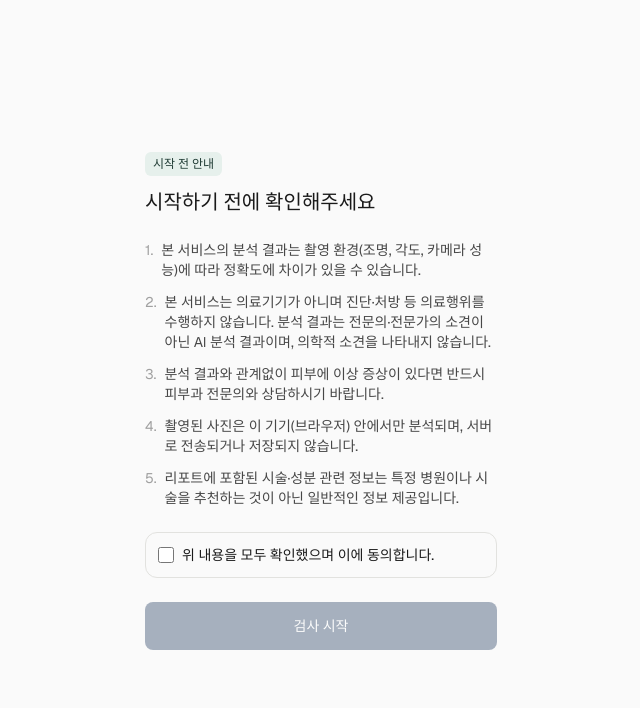
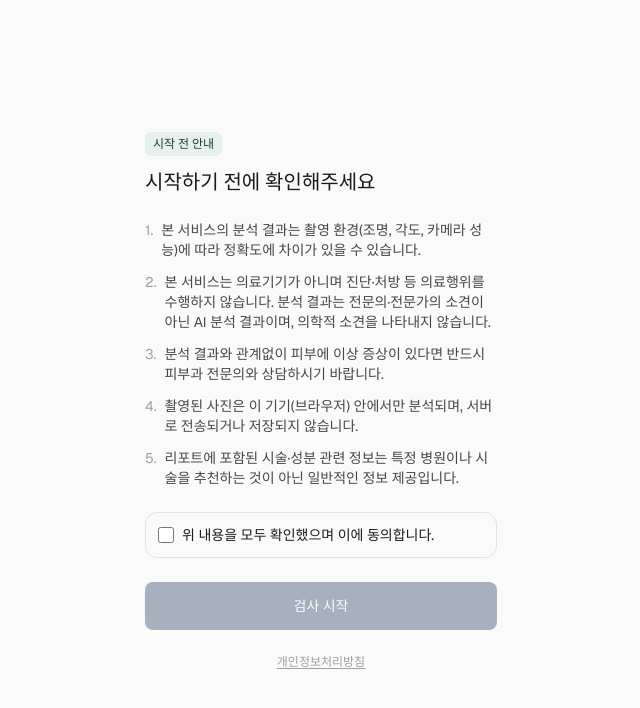
Before and after one commit to Blissglobals/skinai-advisory, a Next.js app: page /ko/consent in a window 1280 px wide. Shown: the top 708 px of the page, without its empty margins (319-959 px from the left). Built offline with nearby package versions, Linux system fonts and the light colour scheme.

Commit message:
Add privacy policy page
Reflects current app behavior accurately: face analysis runs entirely
client-side, no personal data is collected or stored server-side.
Linked from home and consent screens. Falls back to Korean for
zh-TW/zh-CN until translated.

```diff
--- a/src/app/[locale]/page.tsx
+++ b/src/app/[locale]/page.tsx
@@ -40,6 +40,12 @@ export default async function Home({
       </Link>
 
       <p className="text-xs text-foreground/40">{dict.home.footnote}</p>
+      <Link
+        href={`/${locale}/privacy`}
+        className="text-xs text-foreground/40 underline underline-offset-2"
+      >
+        {dict.privacy.linkLabel}
+      </Link>
     </div>
   );
 }
--- /dev/null
+++ b/src/app/[locale]/privacy/page.tsx
@@ -0,0 +1,41 @@
+import { notFound } from "next/navigation";
+import { isLocale } from "@/i18n/config";
+import { getDictionary } from "@/i18n/getDictionary";
+
+export default async function PrivacyPage({
+  params,
+}: {
+  params: Promise<{ locale: string }>;
+}) {
+  const { locale } = await params;
+  if (!isLocale(locale)) notFound();
+  const dict = await getDictionary(locale);
+
+  return (
+    <div className="app-shell gap-6 overflow-y-auto">
+      <div>
+        <h1 className="text-xl font-medium">{dict.privacy.title}</h1>
+        <p className="mt-1 text-xs text-foreground/50">{dict.privacy.effectiveDate}</p>
+      </div>
+
+      <p className="text-sm text-foreground/80">{dict.privacy.intro}</p>
+
+      <div className="flex flex-col gap-5">
+        {dict.privacy.sections.map((section) => (
+          <div key={section.heading}>
+            <h2 className="text-sm font-medium">{section.heading}</h2>
+            <div className="mt-1.5 flex flex-col gap-1">
+              {section.body.map((line) => (
+                <p key={line} className="text-xs text-foreground/70">
+                  {line}
+                </p>
+              ))}
+            </div>
+          </div>
+        ))}
+      </div>
+
+      <p className="text-xs text-foreground/40">{dict.privacy.footer}</p>
+    </div>
+  );
+}
--- a/src/components/ConsentView.tsx
+++ b/src/components/ConsentView.tsx
@@ -1,6 +1,7 @@
 "use client";
 
 import { useState } from "react";
+import Link from "next/link";
 import { useRouter } from "next/navigation";
 import type { Dictionary } from "@/i18n/getDictionary";
 
@@ -50,6 +51,13 @@ export default function ConsentView({
       >
         {dict.consent.start}
       </button>
+
+      <Link
+        href={`/${locale}/privacy`}
+        className="text-center text-xs text-foreground/40 underline underline-offset-2"
+      >
+        {dict.privacy.linkLabel}
+      </Link>
     </div>
   );
 }
--- a/src/i18n/dictionaries/ko.ts
+++ b/src/i18n/dictionaries/ko.ts
@@ -17,6 +17,69 @@ const ko = {
     ],
     cta: "무료로 스캔 시작하기",
     footnote: "본 서비스는 의학적 진단이 아닌 일반 정보 제공을 목적으로 합니다.",
+  },
+
+  privacy: {
+    title: "개인정보처리방침",
+    effectiveDate: "시행일자: 2026년 8월 2일",
+    intro:
+      "블리스글로벌스(이하 \"회사\")는 SkinAI Advisory 서비스(이하 \"서비스\")를 운영하며, 이용자의 개인정보를 소중히 다루고 있습니다. 본 방침은 서비스 이용 과정에서 개인정보가 어떻게 처리되는지 안내합니다.",
+    sections: [
+      {
+        heading: "1. 처리하는 개인정보 항목 및 처리 방법",
+        body: [
+          "현재 서비스는 다음과 같은 방식으로 운영됩니다.",
+          "· 카메라로 촬영되는 얼굴 영상은 이용자의 기기(브라우저) 내에서만 분석되며, 회사의 서버로 전송되거나 저장되지 않습니다.",
+          "· 나이 입력값은 결과 화면에서 또래 비교를 보여주기 위해 이용자의 기기 내에서만 일시적으로 사용되며, 서버로 전송되거나 저장되지 않습니다.",
+          "· 이 외에 회사가 별도로 수집·저장하는 개인정보는 없습니다.",
+        ],
+      },
+      {
+        heading: "2. 개인정보의 수집 및 이용 목적",
+        body: [
+          "현재 버전의 서비스는 회사가 개인정보를 수집·보유하지 않으므로 해당 사항이 없습니다. 다만 향후 서비스 개선(예: 상세 리포트 발송, 상담 연동 등)을 위해 개인정보 처리가 필요해지는 경우, 사전에 본 방침을 개정하고 별도의 동의 절차를 거쳐 진행합니다.",
+        ],
+      },
+      {
+        heading: "3. 개인정보의 보유 및 이용 기간",
+        body: ["회사가 서버에 보유하는 개인정보가 없으므로 해당 사항이 없습니다."],
+      },
+      {
+        heading: "4. 개인정보의 제3자 제공 및 처리위탁",
+        body: [
+          "회사는 이용자의 개인정보를 제3자에게 제공하거나 처리를 위탁하지 않습니다.",
+          "다만 서비스 호스팅을 위해 이용하는 클라우드 인프라 사업자(Vercel Inc.)가 서비스 운영 과정에서 접속 로그(IP 주소, 접속 일시 등)를 기술적으로 일시 처리할 수 있으며, 이는 서비스 안정성과 보안을 위한 것으로 회사가 별도로 활용하지 않습니다.",
+        ],
+      },
+      {
+        heading: "5. 쿠키 등 자동 수집 장치",
+        body: ["회사는 서비스 이용 분석이나 광고 목적의 쿠키를 별도로 사용하지 않습니다."],
+      },
+      {
+        heading: "6. 정보주체의 권리와 행사 방법",
+        body: [
+          "이용자는 개인정보 처리와 관련하여 문의, 열람, 정정, 삭제를 요청할 권리가 있습니다. 다만 현재 서비스는 회사가 보유하는 개인정보가 없어 실질적으로 열람·정정·삭제할 대상 정보가 없습니다. 문의사항은 아래 연락처로 연락해주시기 바랍니다.",
+        ],
+      },
+      {
+        heading: "7. 개인정보의 안전성 확보조치",
+        body: [
+          "서비스의 핵심 기능(안면 분석)은 서버가 아닌 이용자의 기기에서 직접 처리되도록 설계되어 있어, 개인정보 유출 위험을 구조적으로 최소화하고 있습니다.",
+        ],
+      },
+      {
+        heading: "8. 개인정보 보호책임자 및 문의처",
+        body: ["담당: 블리스글로벌스", "이메일: blissglobalscs@gmail.com"],
+      },
+      {
+        heading: "9. 고지의 의무(방침 변경)",
+        body: [
+          "본 방침은 법령, 정책 또는 서비스 내용의 변경에 따라 개정될 수 있으며, 개정 시 본 페이지를 통해 공지합니다. 특히 향후 로그인, 상세 리포트 발송 등 개인정보 처리가 새로 발생하는 기능이 추가되는 경우, 시행 전 본 방침을 개정하고 필요한 동의 절차를 안내합니다.",
+        ],
+      },
+    ],
+    footer: "본 방침은 2026년 8월 2일부터 시행됩니다.",
+    linkLabel: "개인정보처리방침",
   },
 
   consent: {
```
